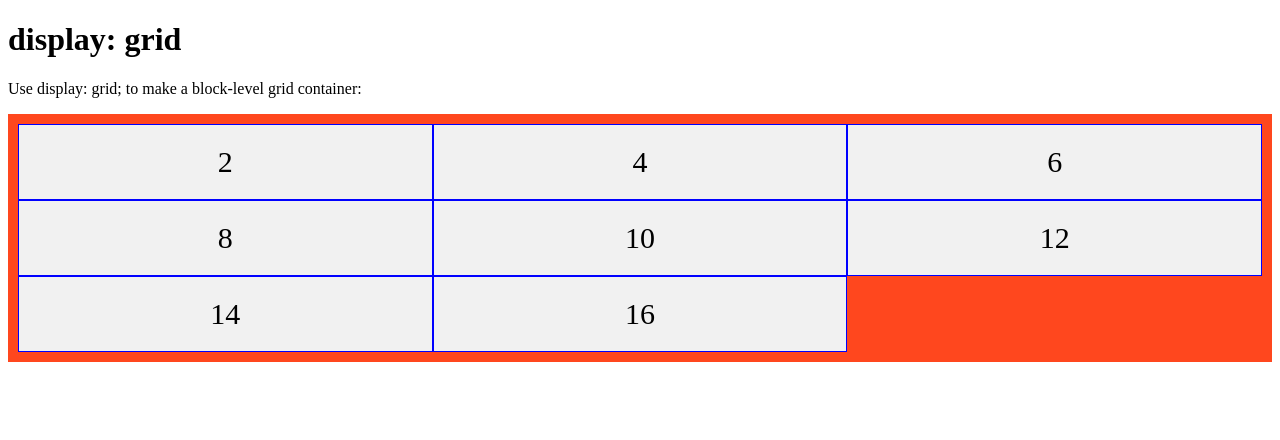
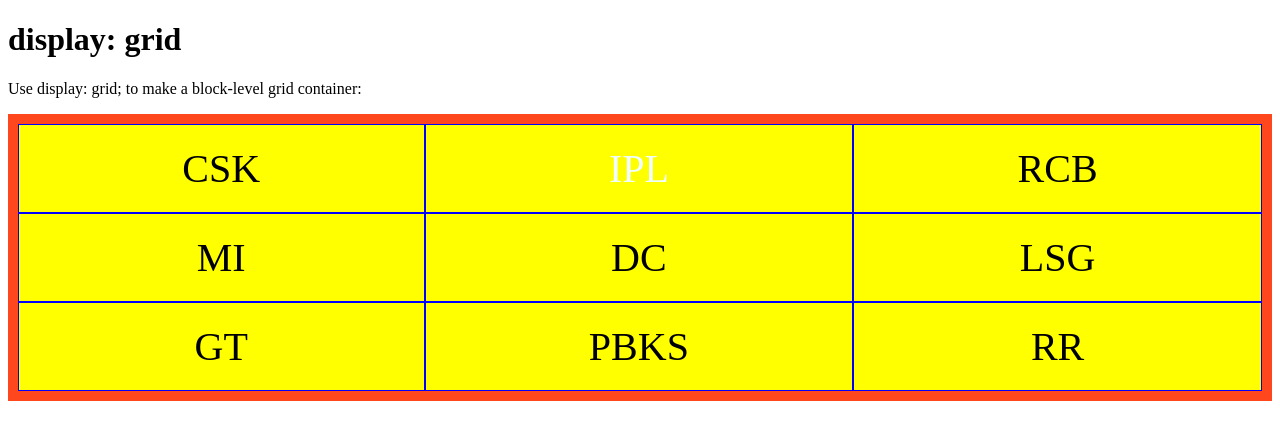
Before and after one commit to ROHITH-N21/myfirstwebsite, a plain HTML site: page grid.html in a window 1280 px wide. Drawn offline with Linux system fonts and the light colour scheme.

Commit message:
adding grid file

```diff
--- a/grid.html
+++ b/grid.html
@@ -10,10 +10,17 @@
 }
 
 .container > div {
-    background-color: #f1f1f1;
+    background-color: yellow;
     border: 1px solid blue;
     padding: 20px;
-    font-size: 30px;
+    font-size: 40px;
+    text-align: center;
+}
+.cont > div {
+    background-color: green;
+    border: 1px solid blue;
+    padding: 20px;
+    font-size: 40px;
     text-align: center;
 }
 </style>
@@ -25,12 +32,15 @@
 <p>Use display: grid; to make a block-level grid container:</p>
 
 <div class="container">
-    <div>2</div>
-    <div>4</div>
-    <div>6</div>
-    <div>8</div>
-    <div>10</div>
-    <div>12</div>
-    <div>14</div>
-    <div>16</div>
+    <div>CSK</div>
+    <div style="color: azure;">IPL    </div>
+    <div>RCB</div>
+    <div>MI</div>
+    <div>DC</div>
+    <div>LSG</div>
+    <div>GT</div>
+    <div>PBKS</div>
+    <div>RR</div>
+
+
 </div>
```
Also changed, not shown: positioning.html (added, +19 -0 lines).
